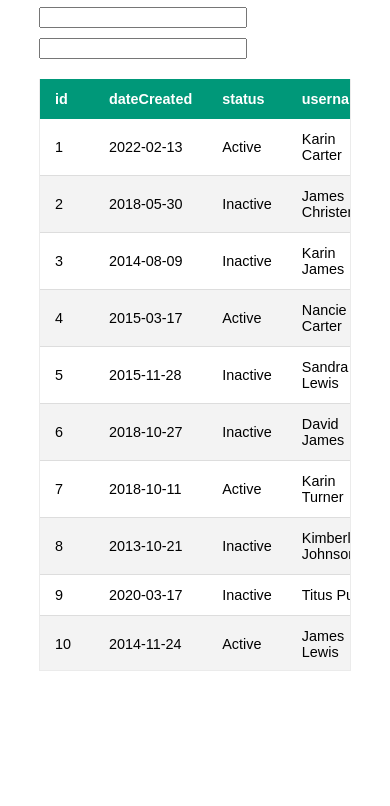
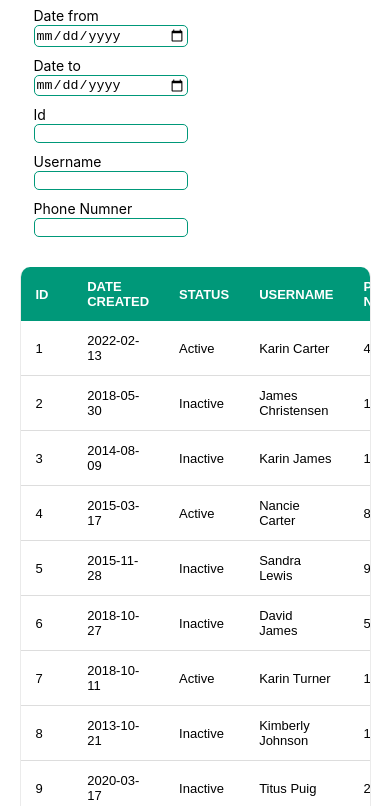
Before and after one commit to Soma-dev0808/d3js-datasets-table, a plain HTML site: page index.html in a window 390 px wide. Shown: the part 143-949 px from the top of the page. Before the commit the page ends 844 px from the top, so only its background shows below. Drawn offline with nearby package versions, Linux system fonts and the light colour scheme.

Commit message:
Optimized styles

```diff
--- a/index.html
+++ b/index.html
@@ -11,7 +11,12 @@
 </head>
 <body>
     <main class="content">
-        <h1>User Information table</h1>
+        <h1 class="content-header">User Information table</h1>
+        <form>
+            <fieldset>
+                <legend>Filter:</legend>
+            </fieldset>
+        </form>
     </main>
     <script type="text/javascript" src="./table.js"></script>
 </body>
--- a/style/index.css
+++ b/style/index.css
@@ -1,3 +1,11 @@
+:root {
+    --primaryClr: #009879;
+    --whiteClr: #ffffff;
+    --evnClmClr: #f3f3f3;
+    --tblBrdrClr: #22222217;
+    --tblTrBrdrClr: #dddddd;
+}
+
 body {
     margin: 0;
     width: 100%;
@@ -14,3 +22,17 @@ body {
     display: flex;
     flex-direction: column;
 }
+
+.content-header {
+    font-size: clamp(26px, 5vw, 30px);
+}
+
+/* Medium devices */
+@media screen and (max-width: 767.98px) {
+    .content {
+        width: 90%;
+    }
+}
+
+/* Small devices */
+@media screen and (max-width: 575.98px) {}
--- a/style/table.css
+++ b/style/table.css
@@ -1,10 +1,45 @@
+.filter-form legend {
+    font-weight: bold;
+    font-size: clamp(16px, 3vw, 20px);
+}
+
+.filter-form fieldset {
+    border: none;
+    display: flex;
+    flex-wrap: wrap;
+}
+
+.filter-form fieldset div {
+    margin-top: 10px;
+    margin-right: 10px;
+}
+
+.filter-form label {
+    margin-right: 5px;
+    font-size: clamp(14px, 2vw, 17px);
+}
+
 .filter-select {
     width: 150px;
 }
 
-.filter-input {
+.filter-input,
+.filter-date {
     width: 200px;
-    margin-top: 10px;
+    outline: none;
+}
+
+.filter-input:focus-visible,
+.filter-date:focus-visible {
+    border: 2px solid var(--primaryClr);
+}
+
+.filter-select,
+.filter-input,
+.filter-date {
+    padding: 3px;
+    border-radius: 5px;
+    border: 1px solid var(--primaryClr);
 }
 
 .table-container {
@@ -13,8 +48,9 @@
     margin-top: 20px;
     -ms-overflow-style: none;
     scrollbar-width: none;
-    border: 1px solid #22222217;
+    border: 1px solid var(--tblBrdrClr);
     border-top: none;
+    border-radius: 10px;
 }
 
 .table-container::-webkit-scrollbar {
@@ -33,8 +69,8 @@
 .user-table thead tr {
     position: sticky;
     top: 0;
-    background-color: #009879;
-    color: #ffffff;
+    background-color: var(--primaryClr);
+    color: var(--whiteClr);
     text-align: left;
 }
 
@@ -43,30 +79,67 @@
 }
 
 .user-table thead th.des:after {
-    content: "\21E9";
+    content: "↑";
 }
 
 .user-table thead th.aes:after {
-    content: "\21E7";
+    content: "↓";
 }
 
 .user-table th,
 .user-table td {
     padding: 12px 15px;
+    font-size: clamp(13px, 2vw, 15px);
 }
 
 .user-table tbody tr {
-    border-bottom: 1px solid #dddddd;
+    border-bottom: 1px solid var(--tblTrBrdrClr);
 }
 
 .user-table tbody tr:nth-of-type(even) {
-    background-color: #f3f3f3;
+    background-color: var(--clmEvnClr);
 }
 
 .user-table tbody tr:last-of-type {
-    border-bottom: 2px solid #009879;
+    border-bottom: 2px solid var(--primaryClr);
 }
 
 .user-table tbody tr:hover {
-    color: #009879;
+    color: var(--primaryClr);
 }
+
+/* Medium devices */
+@media screen and (max-width: 767.98px) {}
+
+/* Small devices */
+@media screen and (max-width: 575.98px) {
+    .table-container {
+        margin-bottom: 30px;
+    }
+
+
+    .filter-form fieldset {
+        flex-direction: column;
+    }
+
+    .filter-form fieldset div {
+        display: flex;
+        flex-direction: column;
+    }
+
+    .filter-select {
+        width: 100px;
+    }
+
+    .filter-input,
+    .filter-date {
+        width: 150px;
+    }
+
+    .filter-select,
+    .filter-input,
+    .filter-date {
+        padding: 1px;
+        margin-top: 1px;
+    }
+}
--- a/table.js
+++ b/table.js
@@ -1,8 +1,19 @@
-let main, tableContainer, table, thead, tbody, columns;
+let main, form, tableContainer, table, thead, tbody, columns;
 const filterObj = {
   activeStatusValue: "",
+  searchIdValue: "",
+  searchDateFromValue: "",
+  searchDateToValue: "",
   searchUsernameValue: "",
   searchPhoneNumberValue: "",
+};
+const filterLabelObj = {
+  activeStatusValue: { text: "Status", type: "select" },
+  searchDateFromValue: { text: "Date from", type: "date" },
+  searchDateToValue: { text: "Date to", type: "date" },
+  searchIdValue: { text: "Id", type: "number" },
+  searchUsernameValue: { text: "Username", type: "text" },
+  searchPhoneNumberValue: { text: "Phone Numner", type: "number" },
 };
 const options = ["Active", "Inactive"]; // options for status filter
 
@@ -13,9 +24,19 @@ const options = ["Active", "Inactive"]; // options for status filter
 const initTable = (data) => {
   if (!data) return;
   main = d3.select("main");
+  form = d3.select("form").attr("class", "filter-form").select("fieldset");
 
   // add select tag
   addFilterSelect("activeStatusValue");
+
+  // add filter for date
+  addFilterDate("searchDateFromValue");
+
+  // add filter for date
+  addFilterDate("searchDateToValue");
+
+  // add search input for Id
+  addSearchInput("searchIdValue");
 
   // add search input for username
   addSearchInput("searchUsernameValue");
@@ -42,10 +63,11 @@ const initTable = (data) => {
     .enter()
     .append("th")
     .text((column) => {
-      return column;
+      return getColumnName(column);
     })
     .on("click", (d) => {
-      const thTxt = d.target.innerText;
+      const thTxt = getColumnName(d.target.innerText, true);
+
       let newData = [];
       d.target.classList = [];
 
@@ -121,9 +143,17 @@ const sortTableData = (a, b) => {
  * @param {string} objKey - objKey which contains filter status
  */
 const addFilterSelect = (objKey) => {
+  const formDiv = form.append("div");
+  // add label tag
+  formDiv
+    .append("label")
+    .attr("for", `select-${filterLabelObj[objKey].text.toLowerCase()}`)
+    .html(filterLabelObj[objKey].text);
+
   // add select tag
-  const select = main
+  const select = formDiv
     .append("select")
+    .attr("id", `select-${filterLabelObj[objKey].text.toLowerCase()}`)
     .attr("class", "filter-select")
     .on("change", (e) => {
       filterObj[objKey] = e.target.value;
@@ -134,7 +164,48 @@ const addFilterSelect = (objKey) => {
     });
 
   // Add an initial option:
-  select.append("option").html("Filter by status:");
+  select.append("option").html("All");
+
+  // Add the columns as options:
+  select
+    .selectAll(null)
+    .data(options)
+    .enter()
+    .append("option")
+    .text(function (d) {
+      return d;
+    });
+};
+
+/**
+ * Add filter date input tag
+ * @param {string} objKey - objKey which contains filter status
+ */
+const addFilterDate = (objKey) => {
+  const filterLabelData = filterLabelObj[objKey];
+  const formDiv = form.append("div");
+  // add label tag
+  formDiv
+    .append("label")
+    .attr("for", `select-${filterLabelObj[objKey].text.toLowerCase()}`)
+    .html(filterLabelObj[objKey].text);
+
+  // add select tag
+  const select = formDiv
+    .append("input")
+    .attr("id", `select-${filterLabelObj[objKey].text.toLowerCase()}`)
+    .attr("class", "filter-date")
+    .attr("type", filterLabelData.type)
+    .on("change", (e) => {
+      filterObj[objKey] = e.target.value;
+      let newData = execFilter([...tableData]);
+
+      // update table
+      updateTable(newData);
+    });
+
+  // Add an initial option:
+  select.append("option").html("All");
 
   // Add the columns as options:
   select
@@ -152,10 +223,19 @@ const addFilterSelect = (objKey) => {
  * @param {string} objKey - objKey which contains filter status
  */
 const addSearchInput = (objKey) => {
+  const filterLabelData = filterLabelObj[objKey];
+  const formDiv = form.append("div");
+  // add label tag
+  formDiv
+    .append("label")
+    .attr("for", `select-${filterLabelData.text.toLowerCase()}`)
+    .html(filterLabelData.text);
+
   // add input tag
-  main
+  formDiv
     .append("input")
-    .attr("type", "text")
+    .attr("id", `select-${filterLabelData.text.toLowerCase()}`)
+    .attr("type", filterLabelData.type)
     .attr("class", "filter-input")
     .on("keyup", (e) => {
       filterObj[objKey] = e.target.value;
@@ -178,6 +258,31 @@ const execFilter = (data) => {
   }
 
   // filtering data for username
+  if (filterObj.searchIdValue) {
+    data = data.filter(
+      (td) =>
+        td["id"]
+          .toString()
+          .toUpperCase()
+          .indexOf(filterObj.searchIdValue.toUpperCase()) !== -1
+    );
+  }
+
+  // filtering data from for created_date
+  if (filterObj.searchDateFromValue) {
+    data = data.filter((td) => {
+      return td["date_created"] > filterObj.searchDateFromValue;
+    });
+  }
+
+  // filtering data to for created_date
+  if (filterObj.searchDateToValue) {
+    data = data.filter((td) => {
+      return td["date_created"] < filterObj.searchDateToValue;
+    });
+  }
+
+  // filtering data for username
   if (filterObj.searchUsernameValue) {
     data = data.filter(
       (td) =>
@@ -191,7 +296,7 @@ const execFilter = (data) => {
   if (filterObj.searchPhoneNumberValue) {
     data = data.filter(
       (td) =>
-        td["phoneNumber"]
+        td["phone_number"]
           .toUpperCase()
           .indexOf(filterObj.searchPhoneNumberValue.toUpperCase()) !== -1
     );
@@ -237,10 +342,10 @@ const getDummyData = (numberOfData) => {
 
     return {
       id: idx + 1,
-      dateCreated: getRandomDate(new Date(2012, 0, 1), new Date()),
+      date_created: getRandomDate(new Date(2012, 0, 1), new Date()),
       status: randomBool ? "Active" : "Inactive",
       username: getRandomUserName(),
-      phoneNumber: Math.random().toString().slice(2, 11),
+      phone_number: Math.random().toString().slice(2, 11),
     };
   });
 };
@@ -289,6 +394,7 @@ const b = [
   "Carter",
   "Carlisle",
 ];
+
 /**
  * Get random username.
  * @return {string}
@@ -299,6 +405,20 @@ const getRandomUserName = () => {
   return a[rA] + " " + b[rB];
 };
 
+/**
+ * Get column name.
+ * @param {string} plainStr - string before modification
+ * @param {boolean} shouldRestore - if should restore original string
+ * @return {string}
+ */
+const getColumnName = (plainStr, shouldRestore = false) => {
+  if (!plainStr) return "";
+  if (shouldRestore) {
+    return plainStr.split(" ").join("_").toLowerCase();
+  }
+  return plainStr.split("_").join(" ").toUpperCase();
+};
+
 const tableData = getDummyData(500);
 
 // Execute
```
Also changed, not shown: package.json (deleted, +0 -20 lines).
